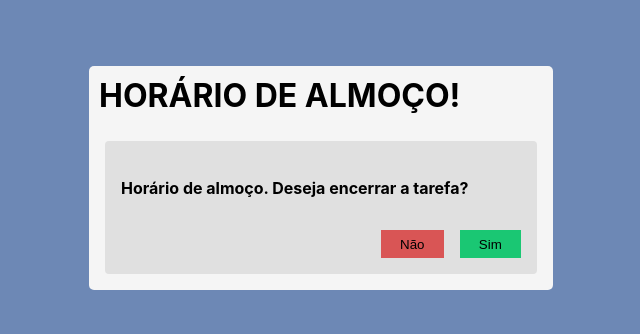
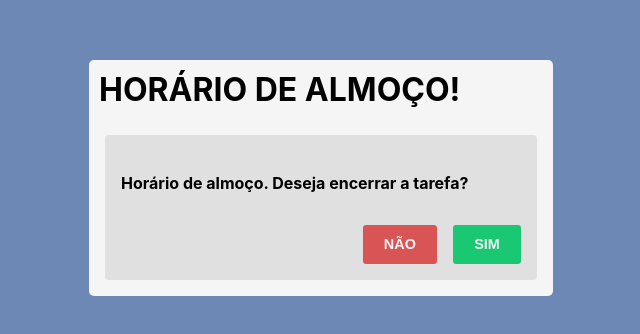
Before and after one commit to Raposo5000/mm-components, a React (Create React App) app: page / in a window 1280 px wide. Shown: the part 222-556 px from the top of the page, without its empty margins (319-959 px from the left). Built offline with nearby package versions, Linux system fonts and the light colour scheme.

Commit message:
styling buttons lunch screen

```diff
--- a/src/components/ScreenLunchTime/Index.js
+++ b/src/components/ScreenLunchTime/Index.js
@@ -8,8 +8,8 @@ const ScreenLunchTime = () => {
       <BodyContainer>
         <h4>Horário de almoço. Deseja encerrar a tarefa?</h4>
         <DivBottomButtons>
-          <Button type='no'>Não</Button>
-          <Button type='yes'>Sim</Button>
+          <Button type='no'>NÃO</Button>
+          <Button type='yes'>SIM</Button>
         </DivBottomButtons>
       </BodyContainer>
     </Card>
--- a/src/components/ScreenLunchTime/Style.js
+++ b/src/components/ScreenLunchTime/Style.js
@@ -11,18 +11,24 @@ export const BodyContainer = styled.div`
 export const DivBottomButtons = styled.div`
   margin-top: 2rem;
   display: flex;
-  justify-content: end;
+  justify-content: flex-end;
 `
 export const Button = styled.button`
   margin-left: 1rem;
-  padding: 0.4rem 1.2rem;
+  padding: 0.6rem 1.2rem;
   color: black;
-  border: none;
-  background: ${(props) => props.type === 'yes' ? '#1ac773' : '#d95555'};
+  font-size: 0.9rem;
+  font-weight: bold;
+  border: solid 2px ${props => (props.type === 'yes' ? '#1ac773' : '#d95555')};
+  color: whitesmoke;
+  border-radius: 0.2rem;
+  background: ${props => (props.type === 'yes' ? '#1ac773' : '#d95555')};
   cursor: pointer;
   transition: 0.2s;
 
   &:hover {
-    opacity: 0.7;
+    background-color: #ededed;
+    color: ${props => (props.type === 'yes' ? '#1ac773' : '#d95555')};
+    /* opacity: 0.7; */
   }
 `
```
